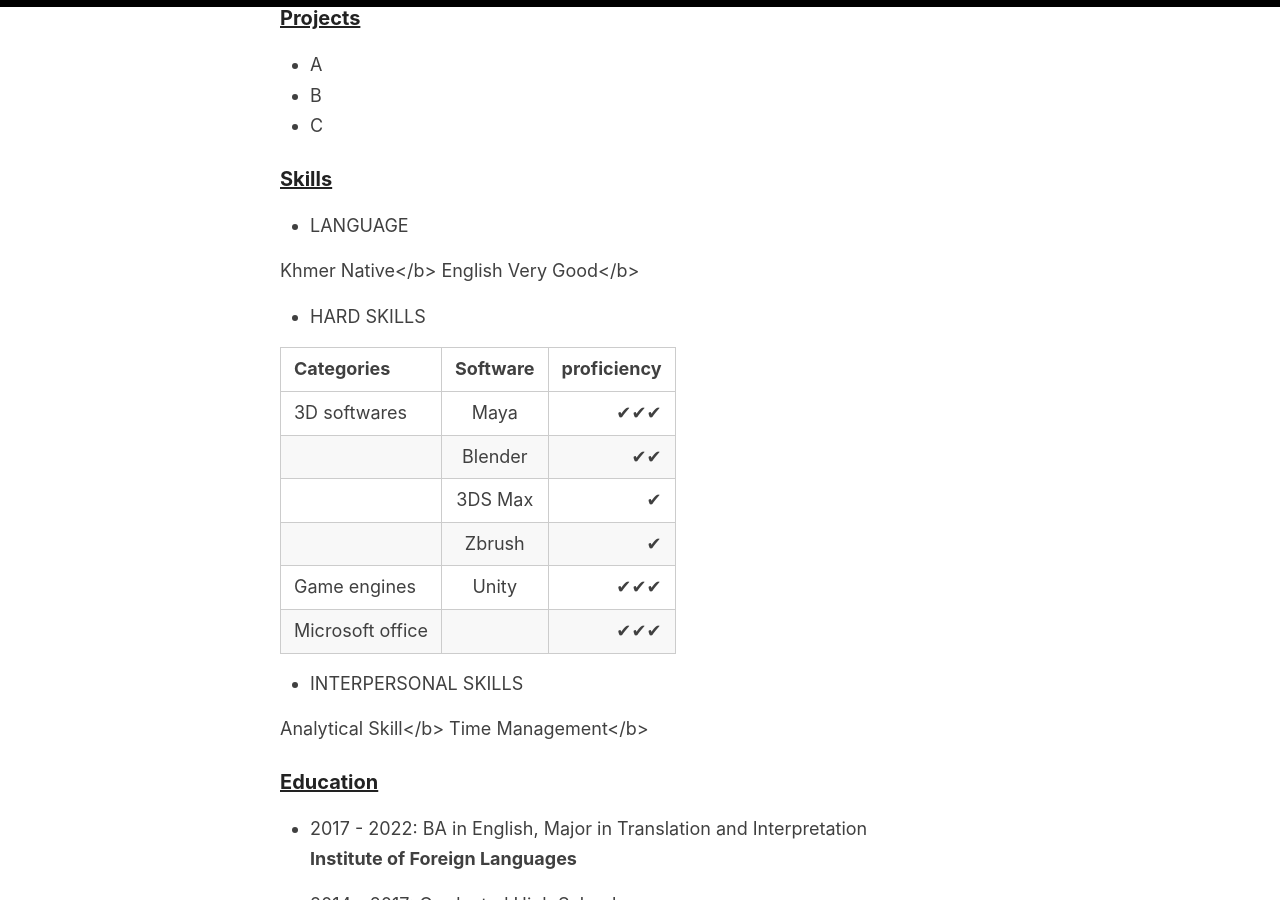
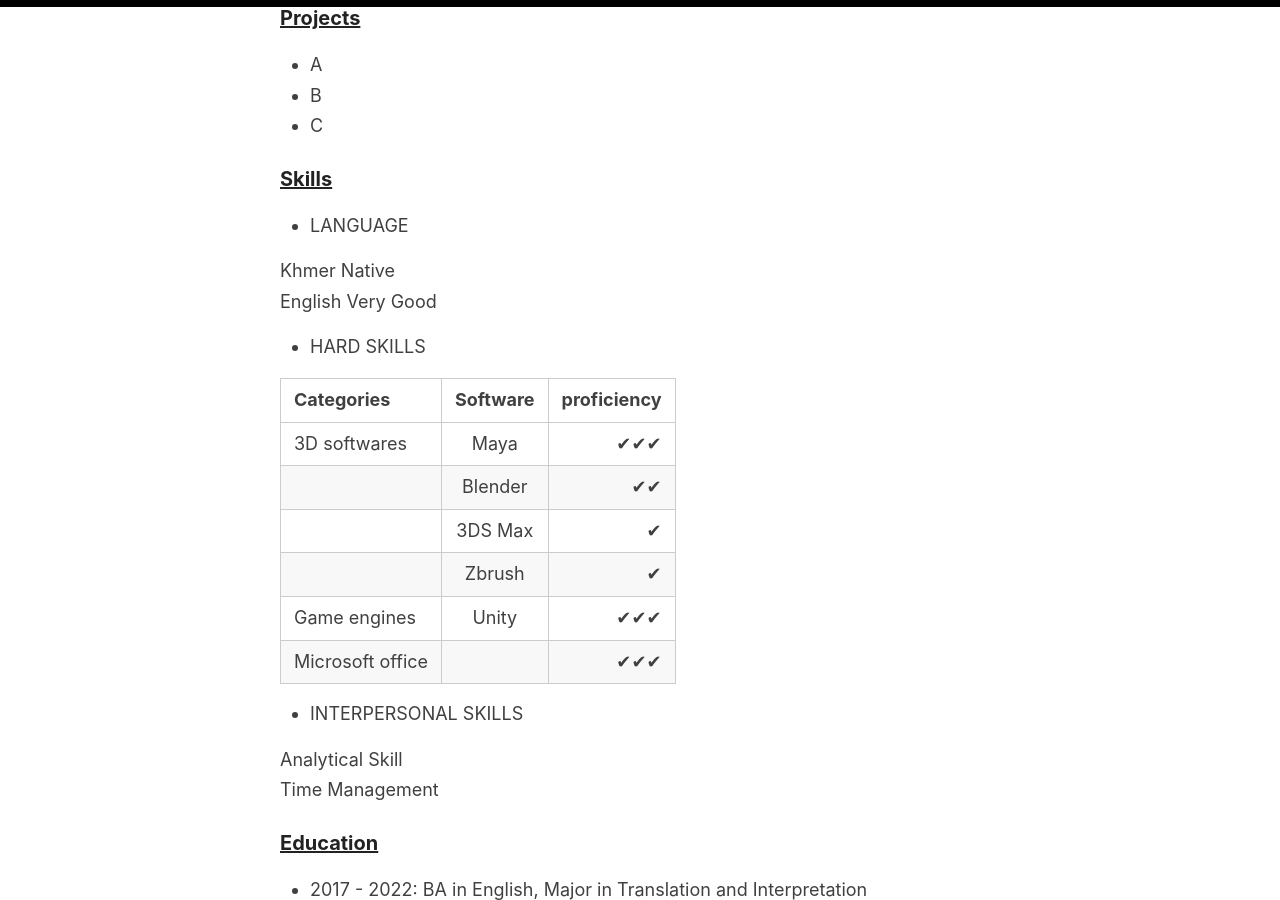
Before and after one commit to VuthySruy/VuthySruy.github.io, a Jekyll site: the page built from _pages/getting-started.md, in a window 1280 px wide and 900 px high, scrolled down 757 px. Built offline with Jekyll 4.4.1, drawn with Linux system fonts in a browser that asks for light colours.

```diff
--- a/_pages/getting-started.md
+++ b/_pages/getting-started.md
@@ -26,8 +26,8 @@ As a highly skilled CG artist with a keen eye for detail and a passion for creat
 
 * LANGUAGE
 
-Khmer      Native</b>
-English    Very Good</b>
+Khmer      Native<br>
+English    Very Good<br>
 
 * HARD SKILLS
 
@@ -42,8 +42,8 @@ English    Very Good</b>
 
 * INTERPERSONAL SKILLS
 
-Analytical Skill</b>
-Time Management</b>
+Analytical Skill<br>
+Time Management<br>
 
 <h3 style="text-align: left;"><u>Education</u></h3>
 
```
